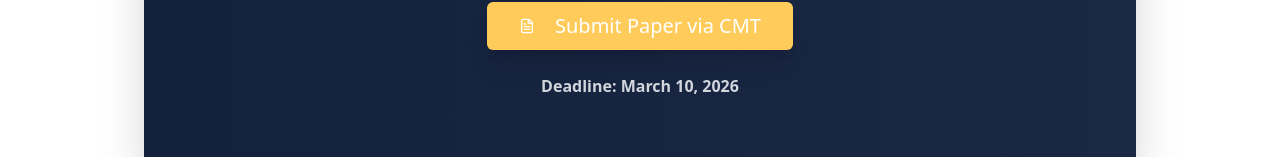
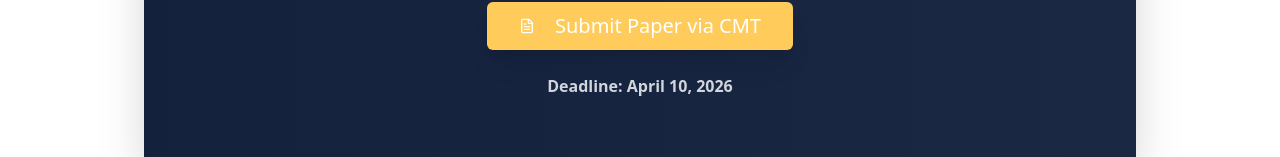
Before and after one commit to KD-3030/Adcomsys-next-2026, a Next.js app: page /call-for-papers/call-for-papers in a window 1280 px wide. Shown: the part 2428-2585 px from the top of the page. Built offline with nearby package versions, Linux system fonts and the light colour scheme; no server answers.

Commit message:
Submission date updated

```diff
--- a/src/app/call-for-papers/call-for-papers/page.tsx
+++ b/src/app/call-for-papers/call-for-papers/page.tsx
@@ -185,7 +185,7 @@ export default function CallForPapersSubPage() {
               </Button>
             </Link>
             <p className="text-base text-gray-300 mt-6 font-semibold">
-              Deadline: March 10, 2026
+              Deadline: April 10, 2026
             </p>
           </CardContent>
         </Card>
--- a/src/app/call-for-papers/important-dates/page.tsx
+++ b/src/app/call-for-papers/important-dates/page.tsx
@@ -14,7 +14,7 @@ export const metadata: Metadata = createMetadata({
 
 const importantDates = [
   { date: '15th December 2025', event: 'Paper Submission Open', isLeft: true },
-  { date: '10th March 2026', event: 'Paper Submission Deadline', isLeft: false },
+  { date: '10th April 2026', event: 'Paper Submission Deadline', isLeft: false },
   { date: '10th May 2026', event: 'Acceptance Notification', isLeft: true },
   { date: '25th May 2026', event: 'Early Bird Registration', isLeft: false },
   { date: '5th June 2026', event: 'Last Date of Registration', isLeft: true },
--- a/src/app/call-for-papers/page.tsx
+++ b/src/app/call-for-papers/page.tsx
@@ -254,7 +254,7 @@ export default function CallForPapersPage() {
               </Button>
             </Link>
             <p className="text-sm sm:text-base text-gray-300 mt-4 sm:mt-6 font-semibold">
-              Deadline: March 10, 2026
+              Deadline: April 10, 2026
             </p>
           </CardContent>
         </Card>
```
